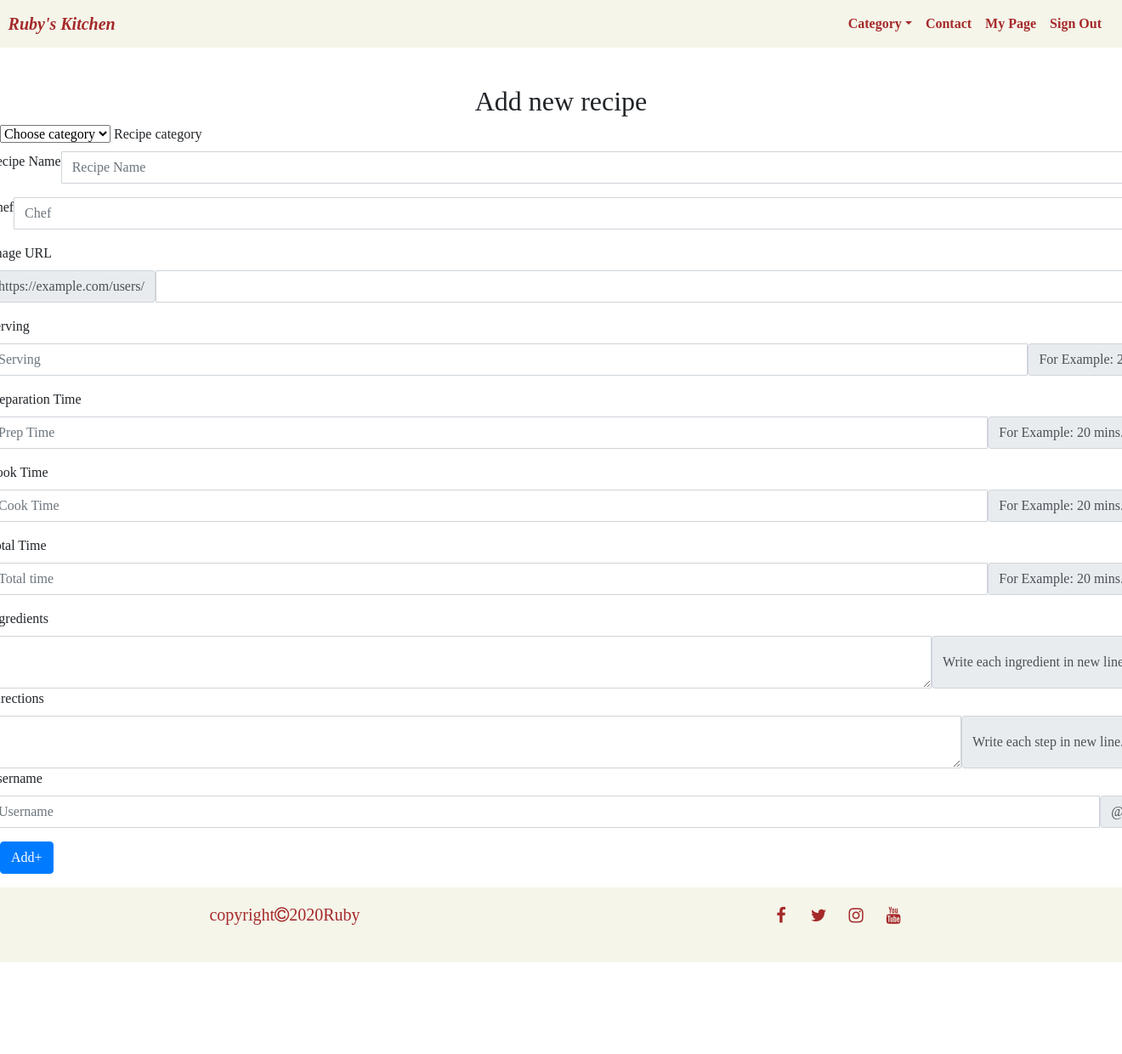
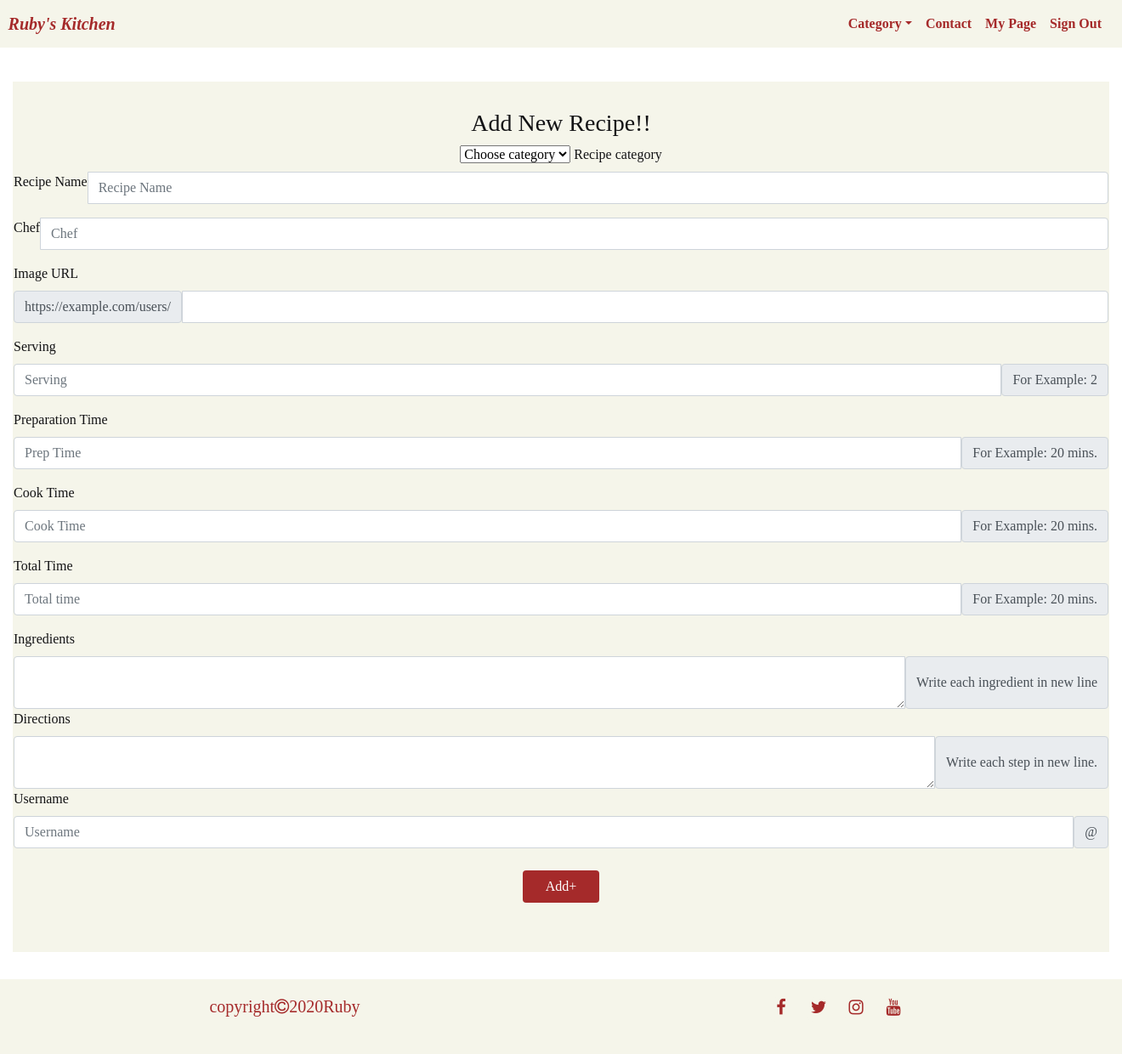
Before and after one commit to RubySrivastava/ms3-recipe, a Flask app: page /add_recipe in a window 1320 px wide; the page is wider, and only the part inside the window is pictured. Shown: that part at 85% size. Before the commit the page ends 1132 px from the top of that part, so only its background shows below. Run offline with Flask 2, Linux system fonts and the light colour scheme; the visitor is signed in with stand-in values (Sample User, id 1); data that the repository does not hold is empty; some libraries are stand-ins or nearby versions.

Commit message:
Add class to form and links

```diff
--- a/static/css/style.css
+++ b/static/css/style.css
@@ -330,3 +330,13 @@ body {
 .btn-crud-recipe a:hover {
     color: #000;
 }
+.add-box {
+  background-color: #f5f5ea;
+  padding: 2rem 1rem;
+  margin-top: 6rem;
+  margin-bottom: 2rem;
+  width: 100%;
+  min-width: 400px;
+  font-family: "expo";
+  color: #131315;
+}
--- a/templates/add_recipe.html
+++ b/templates/add_recipe.html
@@ -1,14 +1,12 @@
 {% extends "base.html" %}
 {% block content %}
 
-<div class="page-content">
+<div class="container-fluid">
     <div class="row">
-        <div class="col-12 profile-header">
-            <h2>Add new recipe</h2>
-        </div>
-    </div>
-    <div class="row">
-        <form class="col-sm-12" method="POST" action="{{ url_for('add_recipe') }}">
+        <div class="col-12">
+            <section class="callout add-box text-center">
+                <h3>Add New Recipe!!</h3>
+                <form method="POST" action="{{ url_for('add_recipe') }}">
                     <!-- Category name -->
                     <div class="row">
                         <div class="col-sm-12">
@@ -31,15 +29,16 @@
                     <div class="row">
                         <div class="input-group mb-3">
                             <label for="chef" class="form-label">Chef</label>
-                    <input type="text" name="chef" id="chef" class="form-control" placeholder="Chef" aria-label="Chef"
-                        aria-describedby="basic-addon2">
+                            <input type="text" name="chef" id="chef" class="form-control" placeholder="Chef"
+                                aria-label="Chef" aria-describedby="basic-addon2">
                         </div>
                     </div>
                     <div class="row">
                         <label for="image" class="form-label">Image URL</label>
                         <div class="input-group mb-3">
                             <span class="input-group-text" id="basic-addon3">https://example.com/users/</span>
-                    <input type="text" name="image" class="form-control" id="image" aria-describedby="basic-addon3">
+                            <input type="text" name="image" class="form-control" id="image"
+                                aria-describedby="basic-addon3">
                         </div>
                     </div>
                     <div class="row">
@@ -53,24 +52,24 @@
                     <div class="row">
                         <label for="prep_time" class="form-label">Preparation Time</label>
                         <div class="input-group mb-3">
-                    <input type="text" name="prep_time" id="prep_time" class="form-control" placeholder="Prep Time"
-                        aria-label="Prep Time" aria-describedby="basic-addon5">
+                            <input type="text" name="prep_time" id="prep_time" class="form-control"
+                                placeholder="Prep Time" aria-label="Prep Time" aria-describedby="basic-addon5">
                             <span class="input-group-text" id="basic-addon5">For Example: 20 mins.</span>
                         </div>
                     </div>
                     <div class="row">
                         <label for="cook_time" class="form-label">Cook Time</label>
                         <div class="input-group mb-3">
-                    <input type="text" name="cook_time" id="cook_time" class="form-control" placeholder="Cook Time"
-                        aria-label="Cook Time" aria-describedby="basic-addon6">
+                            <input type="text" name="cook_time" id="cook_time" class="form-control"
+                                placeholder="Cook Time" aria-label="Cook Time" aria-describedby="basic-addon6">
                             <span class="input-group-text" id="basic-addon6">For Example: 20 mins.</span>
                         </div>
                     </div>
                     <div class="row">
                         <label for="total_time" class="form-label">Total Time</label>
                         <div class="input-group mb-3">
-                    <input type="text" name="total_time" id="total_time" class="form-control" placeholder="Total time"
-                        aria-label="Total Time" aria-describedby="basic-addon7">
+                            <input type="text" name="total_time" id="total_time" class="form-control"
+                                placeholder="Total time" aria-label="Total Time" aria-describedby="basic-addon7">
                             <span class="input-group-text" id="basic-addon7">For Example: 20 mins.</span>
                         </div>
                     </div>
@@ -86,7 +85,8 @@
                         <label for="directions" class="form-label">Directions</label>
                         <div class="input-group">
 
-                    <textarea class="form-control" name="directions" id="directions" aria-label="Directions"></textarea>
+                            <textarea class="form-control" name="directions" id="directions"
+                                aria-label="Directions"></textarea>
                             <span class="input-group-text">Write each step in new line.</span>
                         </div>
                     </div>
@@ -101,12 +101,12 @@
                     </div>
                     <div class="form-group row">
                         <div class="col-sm-12">
-                  <button type="submit" class="btn btn-primary">Add+</button>
+                            <button type="submit" class="btn btn-brown">Add+</button>
                         </div>
                     </div>
-
                 </form>
+            </section>
         </div>
     </div>
-
+</div>
 {% endblock %}
```
Also changed, not shown: templates/edit_recipe.html (+35 -28 lines). Lines whose indentation alone changed are shown as unchanged.
